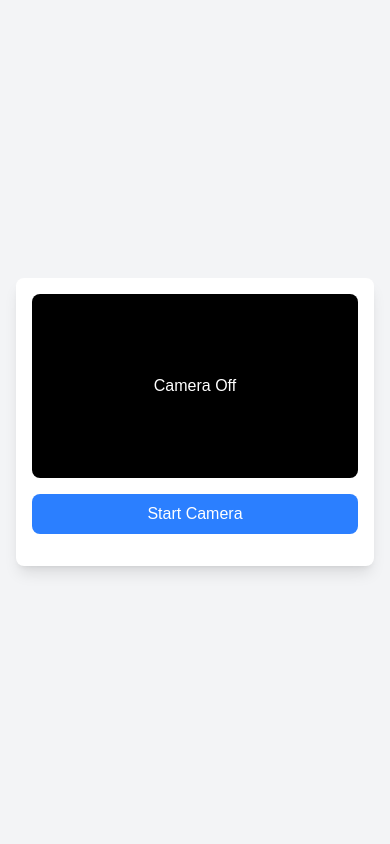
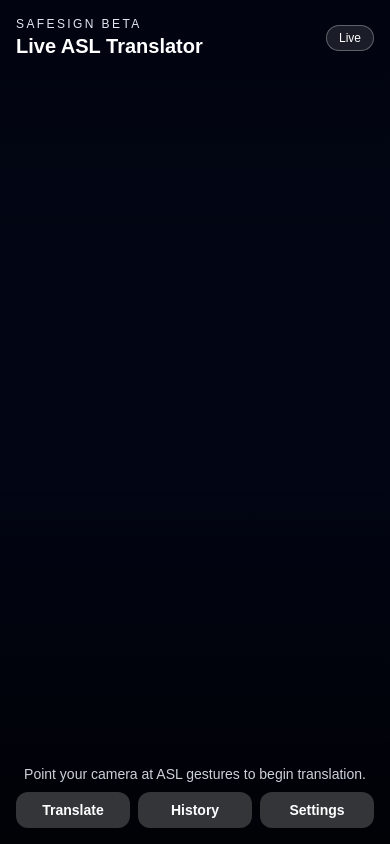
Before and after one commit to JasonMcKinlay/safesign-frontend, a Next.js app: page / in a window 390 px wide. Built offline with nearby package versions, Linux system fonts and the light colour scheme; no server answers.

Commit message:
updated UI with template
installed ngrok for running dev on mobile

```diff
--- a/app/page.tsx
+++ b/app/page.tsx
@@ -1,71 +1,73 @@
 'use client';
 
-import { useRef, useState } from 'react';
+import { useEffect, useRef, useState } from 'react';
 
 export default function Home() {
   const videoRef = useRef<HTMLVideoElement>(null);
-  const [isCameraOn, setIsCameraOn] = useState(false);
-  const [translation, setTranslation] = useState('');
+  const [cameraError, setCameraError] = useState('');
 
+  useEffect(() => {
+    let mounted = true;
     const startCamera = async () => {
       try {
         const stream = await navigator.mediaDevices.getUserMedia({
-        video: { facingMode: 'user' }, // Front camera for ASL
+          video: { facingMode: 'user' },
           audio: false,
         });
-      if (videoRef.current) {
+        if (mounted && videoRef.current) {
           videoRef.current.srcObject = stream;
-        setIsCameraOn(true);
         }
       } catch (error) {
         console.error('Error accessing camera:', error);
-      alert('Unable to access camera. Please check permissions.');
+        setCameraError('Unable to access camera. Please check permissions.');
       }
     };
 
-  const stopCamera = () => {
+    startCamera();
+
+    return () => {
+      mounted = false;
       if (videoRef.current && videoRef.current.srcObject) {
         const stream = videoRef.current.srcObject as MediaStream;
         stream.getTracks().forEach(track => track.stop());
-      videoRef.current.srcObject = null;
-      setIsCameraOn(false);
       }
     };
+  }, []);
 
   return (
-    <div className="min-h-screen bg-gray-100 flex flex-col items-center justify-center p-4">
-      <div className="w-full max-w-md bg-white rounded-lg shadow-lg p-4">
-        <div className="relative aspect-video bg-black rounded-lg overflow-hidden mb-4">
+    <div className="min-h-screen bg-slate-950 text-white">
+      <div className="relative h-screen w-full overflow-hidden">
         <video
           ref={videoRef}
           autoPlay
           playsInline
           muted
-            className="w-full h-full object-cover"
+          className="absolute inset-0 h-full w-full object-cover scale-x-[-1]"
         />
-          {!isCameraOn && (
-            <div className="absolute inset-0 flex items-center justify-center text-white">
-              <span>Camera Off</span>
+
+        <div className="absolute inset-0 bg-gradient-to-b from-black/35 via-black/15 to-black/75" />
+
+        <header className="absolute top-0 left-0 right-0 p-4 flex items-center justify-between">
+          <div>
+            <p className="text-xs uppercase tracking-[0.2em] text-slate-200">SafeSign Beta</p>
+            <h1 className="text-xl font-bold">Live ASL Translator</h1>
           </div>
-          )}
+          <div className="rounded-full border border-white/30 bg-white/10 px-3 py-1 text-xs">Live</div>
+        </header>
+
+        {cameraError ? (
+          <div className="absolute inset-0 flex items-center justify-center p-4 text-center text-red-300">
+            <div className="rounded-xl bg-black/60 px-4 py-3">{cameraError}</div>
           </div>
+        ) : null}
 
-        <div className="flex gap-2 mb-4">
-          {!isCameraOn ? (
-            <button
-              onClick={startCamera}
-              className="flex-1 bg-blue-500 text-white py-2 px-4 rounded-lg hover:bg-blue-600 transition-colors"
-            >
-              Start Camera
-            </button>
-          ) : (
-            <button
-              onClick={stopCamera}
-              className="flex-1 bg-red-500 text-white py-2 px-4 rounded-lg hover:bg-red-600 transition-colors"
-            >
-              Stop Camera
-            </button>
-          )}
+        <div className="absolute bottom-0 left-0 right-0 p-4">
+          <div className="mb-2 text-center text-sm text-slate-200/90">Point your camera at ASL gestures to begin translation.</div>
+          <div className="grid grid-cols-3 gap-2">
+            <button className="rounded-xl bg-white/20 px-3 py-2 text-sm font-semibold text-white hover:bg-white/30">Translate</button>
+            <button className="rounded-xl bg-white/20 px-3 py-2 text-sm font-semibold text-white hover:bg-white/30">History</button>
+            <button className="rounded-xl bg-white/20 px-3 py-2 text-sm font-semibold text-white hover:bg-white/30">Settings</button>
+          </div>
         </div>
       </div>
     </div>
--- a/next.config.ts
+++ b/next.config.ts
@@ -12,5 +12,17 @@ export default withPWA({
   dest: "public",
   register: true,
   disable: process.env.NODE_ENV === "development",
-  skipWaiting: true,
+  // skipWaiting: true,
+  // async headers() {
+  //   return [
+  //     {
+  //       source: "/:path*",
+  //       headers: [
+  //         { key: "Access-Control-Allow-Origin", value: "*" },
+  //         { key: "Access-Control-Allow-Methods", value: "GET, POST, PUT, DELETE, OPTIONS" },
+  //         { key: "Access-Control-Allow-Headers", value: "Content-Type, Authorization" },
+  //       ],
+  //     },
+  //   ];
+  // },
 })(nextConfig);
--- a/package.json
+++ b/package.json
@@ -12,6 +12,7 @@
   "dependencies": {
     "@ducanh2912/next-pwa": "^10.2.6",
     "next": "16.1.6",
+    "ngrok": "^5.0.0-beta.2",
     "react": "19.2.3",
     "react-dom": "19.2.3"
   },
```
Also changed, not shown: public/sw.js, 1 other file (tests, documents, lock files or other folders). Lines whose indentation alone changed are shown as unchanged.
